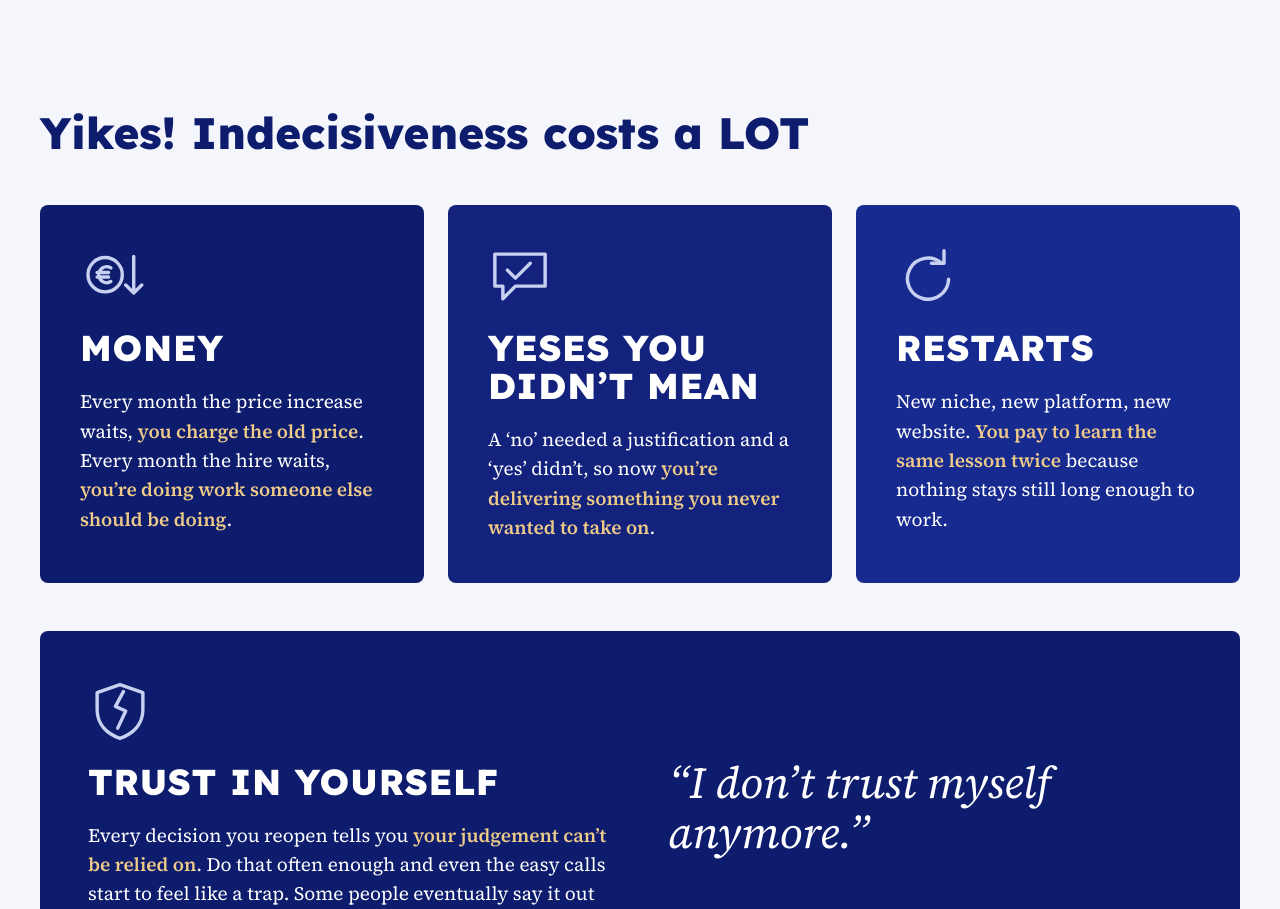
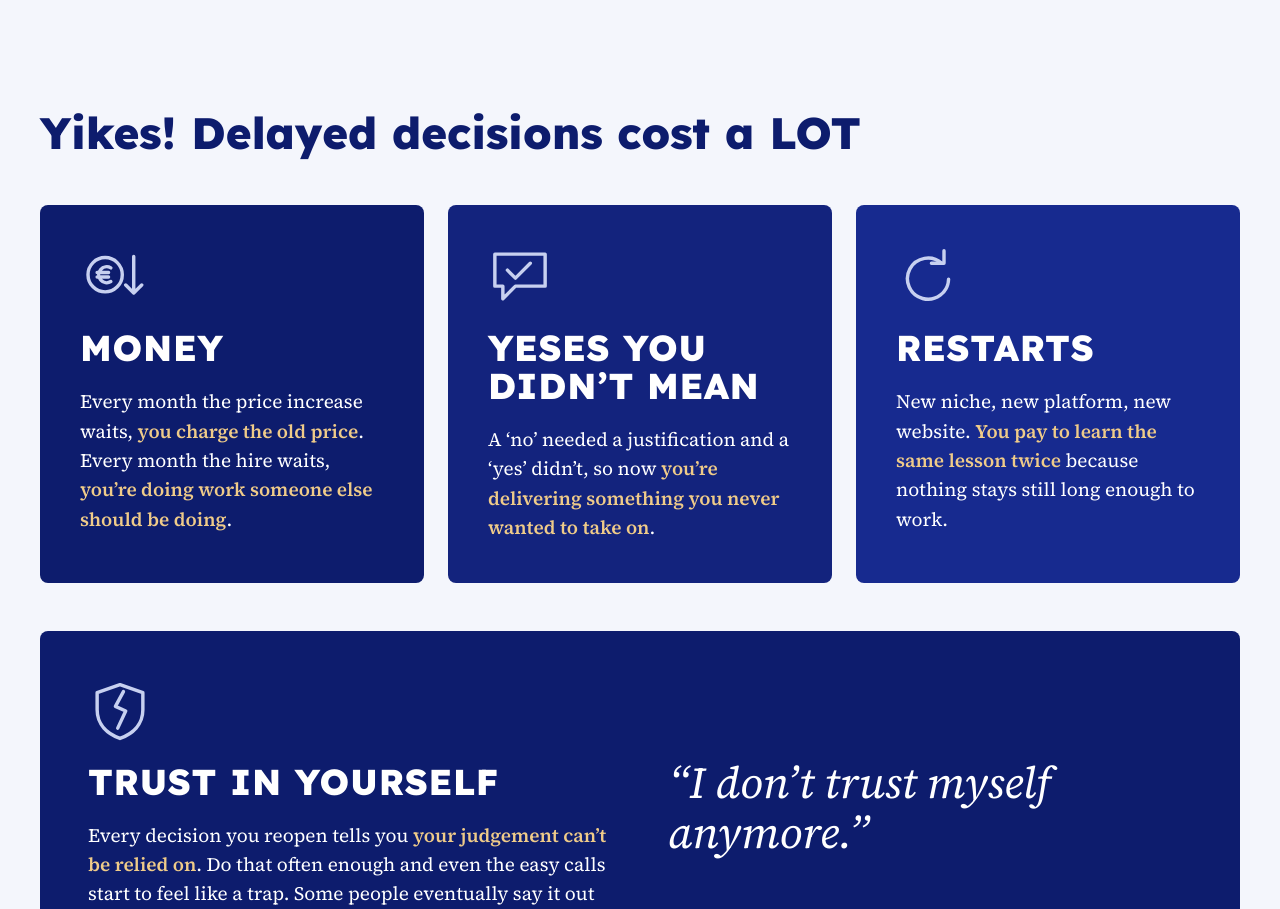
Before and after one commit to cathyinponderland/withcathy, a plain HTML site: page index.html in a window 1280 px wide. Shown: the part 1997-2906 px from the top of the page. Drawn offline with Linux system fonts and the light colour scheme.

Commit message:
Change AGITATE headline to "Yikes! Delayed decisions cost a LOT"
Co-Authored-By: Claude Sonnet 5 <noreply@anthropic.com>

```diff
--- a/index.html
+++ b/index.html
@@ -122,7 +122,7 @@ a{color:#1034a6}a:hover{color:#0d1c6d}
 <!-- AGITATE -->
 <section style="background: #f4f6fc">
   <div style="max-width: 1200px; margin: 0 auto; padding: 112px 32px; display: flex; flex-direction: column; gap: 48px">
-    <h2 style="margin: 0; font-family: 'Lexend', sans-serif; font-weight: 800; font-size: 44px; line-height: 1.1; color: #0d1c6d">Yikes! Indecisiveness costs a LOT</h2>
+    <h2 style="margin: 0; font-family: 'Lexend', sans-serif; font-weight: 800; font-size: 44px; line-height: 1.1; color: #0d1c6d">Yikes! Delayed decisions cost a LOT</h2>
     <div style="display: grid; grid-template-columns: repeat(auto-fit, minmax(300px, 1fr)); gap: 24px">
       <div style="background: #0d1c6d; color: #ffffff; border-radius: 8px; padding: 40px; display: flex; flex-direction: column; gap: 20px">
         <svg width="64" height="64" viewBox="0 0 56 56" aria-hidden="true" style="flex: 0 0 64px"><g fill="none" stroke="#c7d0f0" stroke-width="3" stroke-linecap="round" stroke-linejoin="round"><circle cx="22" cy="26" r="15"></circle><path d="M27 20 a7 7 0 1 0 0 12 M15 24 h10 M15 28 h10"></path><path d="M47 10 v32 M40 35 l7 7 l7 -7"></path></g></svg>
```
